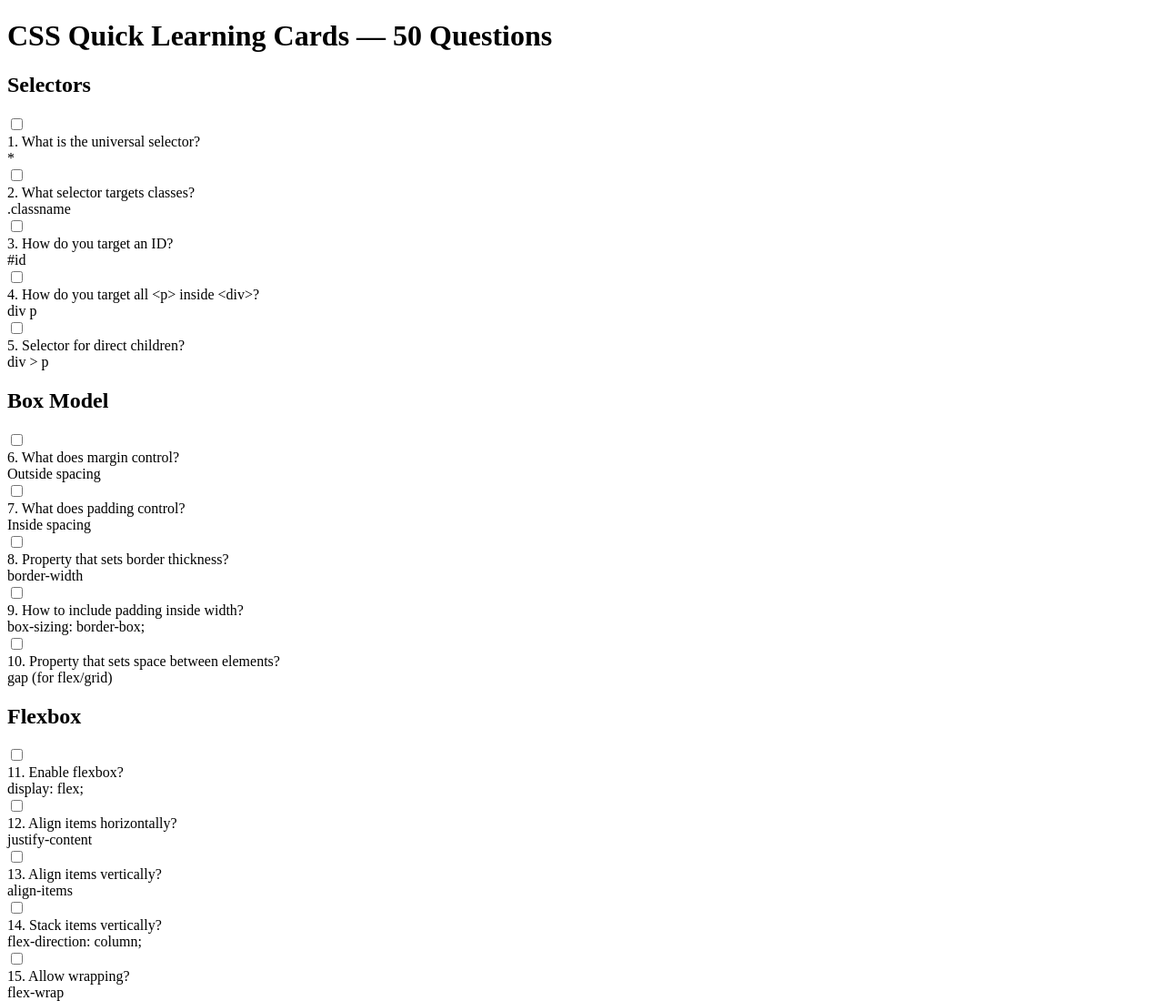
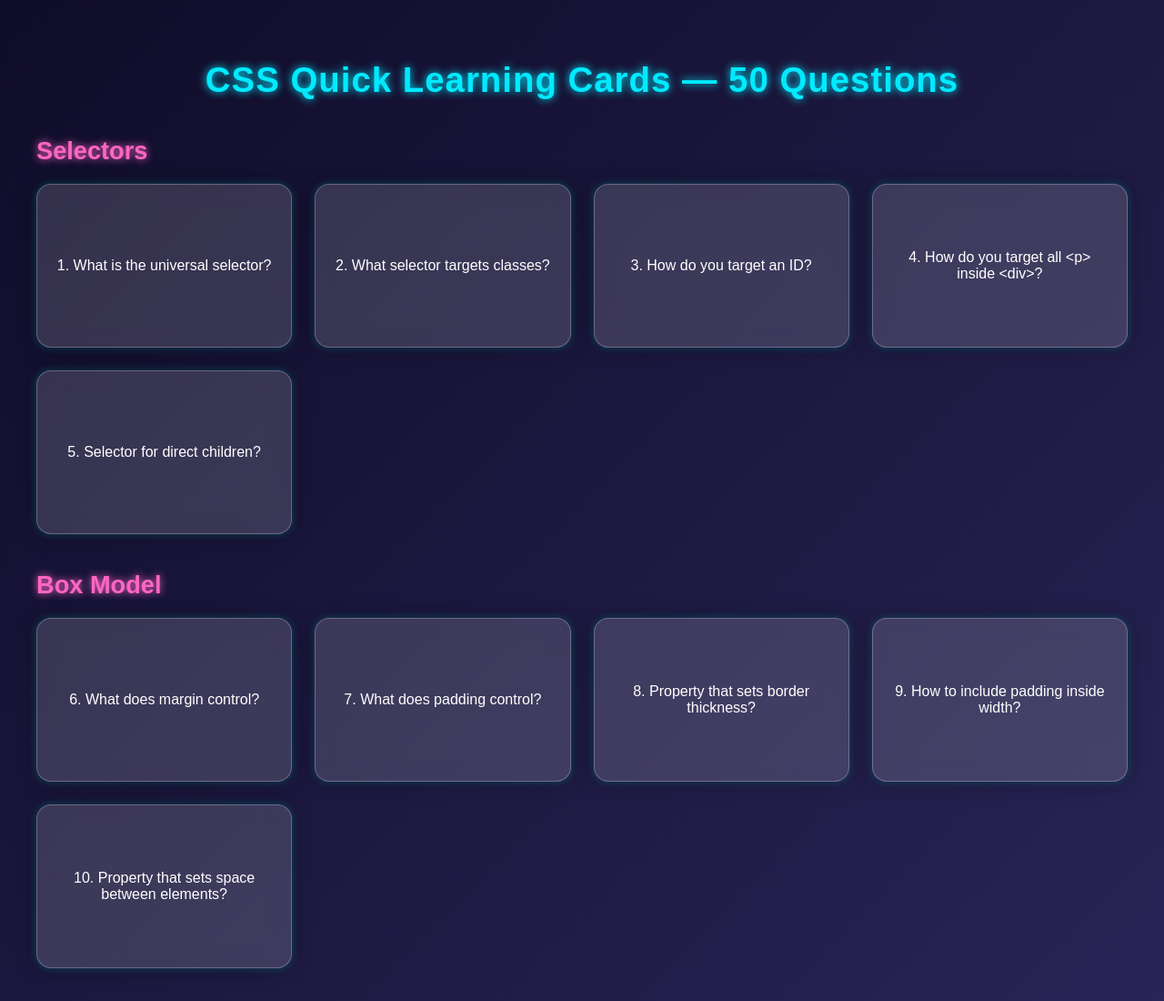
Before and after one commit to acekamaa/quiz-app, a plain HTML site: page index.html in a window 1280 px wide. Shown: the top 1100 px of the page at 91% size. Drawn offline with Linux system fonts and the light colour scheme.

Commit message:
Add file style.css

```diff
--- a/index.html
+++ b/index.html
@@ -4,6 +4,7 @@
     <meta charset="UTF-8">
     <meta name="viewport" content="width=device-width, initial-scale=1.0">
     <title>CSS Learning Cards (50 Questions)</title>
+    <link rel="stylesheet" href="style.css">
     </head>
 
 <body>
--- /dev/null
+++ b/style.css
@@ -0,0 +1,83 @@
+body {
+        font-family: "Poppins", sans-serif;
+        background: linear-gradient(135deg, #0f0c29, #302b63, #24243e);
+        padding: 40px;
+        margin: 0;
+        color: white;
+    }
+
+    h1 {
+        text-align: center;
+        margin-bottom: 30px;
+        font-size: 2.4rem;
+        letter-spacing: 1px;
+        color: #00eaff;
+        text-shadow: 0 0 10px #00eaff;
+    }
+
+    h2 {
+        margin: 40px 0 20px;
+        font-size: 1.7rem;
+        color: #ff66c4;
+        text-shadow: 0 0 8px #ff66c4;
+    }
+
+    .grid {
+        display: grid;
+        grid-template-columns: repeat(auto-fit, minmax(260px, 1fr));
+        gap: 25px;
+    }
+
+    .card {
+        position: relative;
+        width: 100%;
+        height: 180px;
+        perspective: 1000px;
+    }
+
+    /* Hide checkbox */
+    .card input {
+        display: none;
+    }
+
+    .card-inner {
+        position: relative;
+        width: 100%;
+        height: 100%;
+        transform-style: preserve-3d;
+        transition: transform 0.8s ease;
+        cursor: pointer;
+    }
+
+    .card input:checked + .card-inner {
+        transform: rotateY(180deg);
+    }
+
+    .card-front, .card-back {
+        position: absolute;
+        width: 100%;
+        height: 100%;
+        padding: 18px;
+        border-radius: 16px;
+        box-sizing: border-box;
+        backface-visibility: hidden;
+        display: flex;
+        align-items: center;
+        justify-content: center;
+        text-align: center;
+
+        /* Glassmorphism */
+        background: rgba(255, 255, 255, 0.15);
+        backdrop-filter: blur(12px);
+        border: 1px solid rgba(255, 255, 255, 0.25);
+        box-shadow: 0 0 20px rgba(0,0,0,0.5), 0 0 10px #00eaff55;
+    }
+
+    .card-back {
+        transform: rotateY(180deg);
+        background: rgba(0, 255, 204, 0.15);
+        border: 1px solid rgba(0, 255, 204, 0.3);
+        box-shadow: 0 0 20px rgba(0,255,204,0.5);
+        color: #00ffdd;
+        font-weight: bold;
+    }
```
